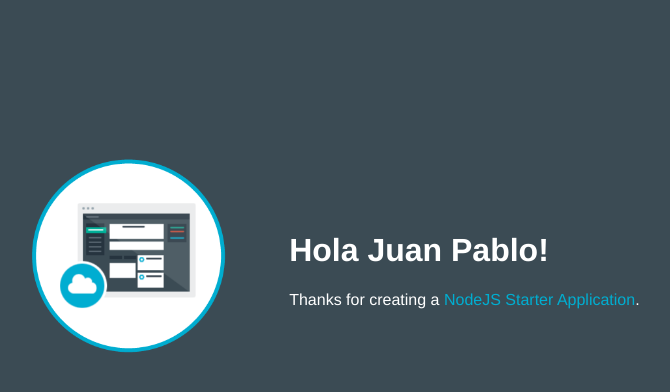
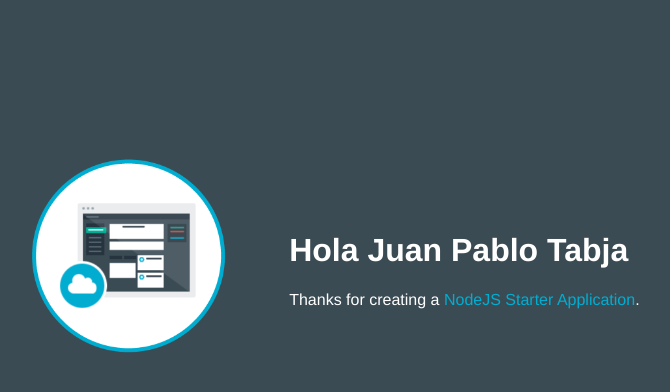
Before and after one commit to jeanpaultabja/RTEBMX01, a website: page public/index.html in a window 1280 px wide. Shown: the whole page, without its empty margins (253-923 px from the left). Drawn offline with Linux system fonts and the light colour scheme.

Commit message:
Version del Curso con Nombre

```diff
--- a/public/index.html
+++ b/public/index.html
@@ -16,7 +16,7 @@
           <img class = "newappIcon" src="images/newapp-icon.png">
         </td>
         <td>
-          <h1 id="message">Hola Juan Pablo!</h1>
+          <h1 id="message">Hola Juan Pablo Tabja</h1>
           <p class='description'></p> Thanks for creating a <span class = "blue">NodeJS Starter Application</span>.
         </td>
       </tr>
```
Also changed, not shown: 1 other file.
